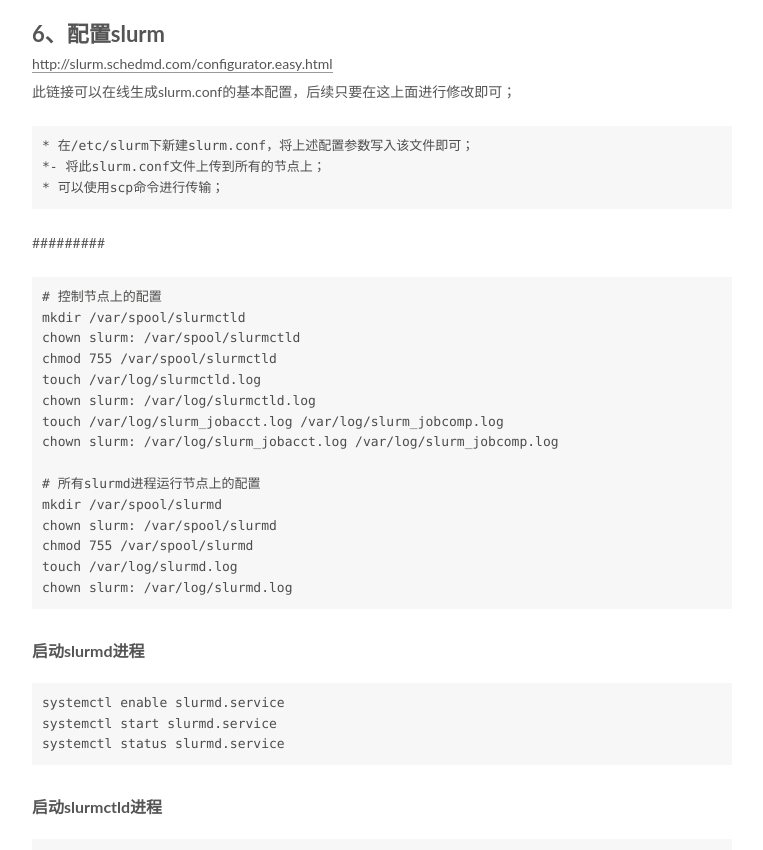
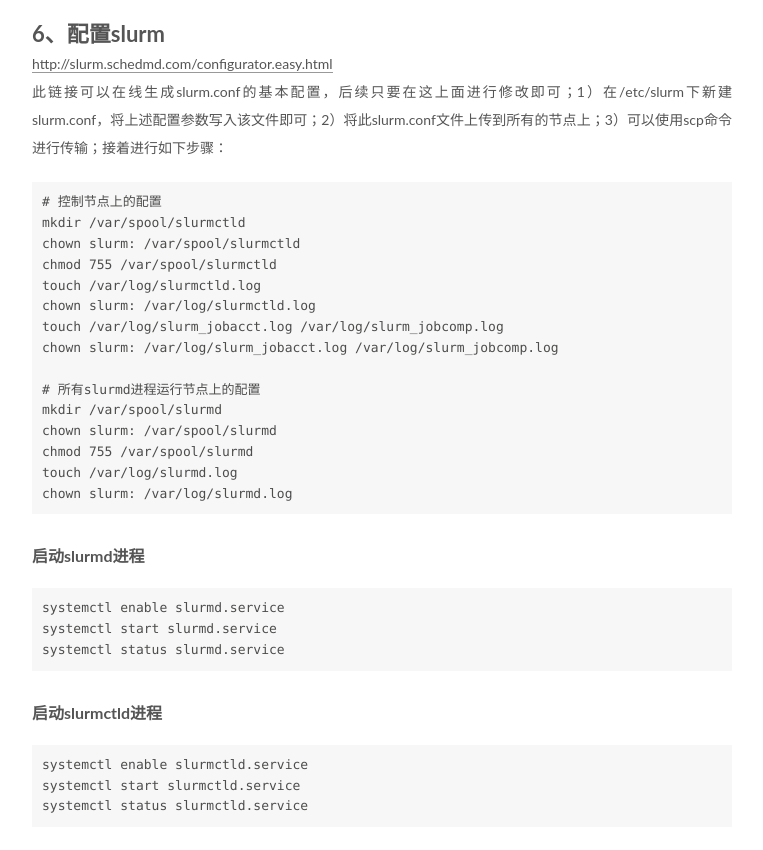
Before and after one commit to Brayden-Lee/Brayden-Lee.github.io, a plain HTML site: page 2018/04/08/slurm/index.html in a window 1280 px wide. Shown: the part 2101-2951 px from the top of the page, without its empty margins (98-861 px from the left). Drawn offline with Linux system fonts and the light colour scheme.

Commit message:
Site updated: 2018-04-12 16:50:37

```diff
--- a/2018/04/08/slurm/index.html
+++ b/2018/04/08/slurm/index.html
@@ -86,7 +86,7 @@
 <meta property="og:site_name" content="Brayden-Lee 博客">
 <meta property="og:description" content="删除失败的安装； 安装MariaDB（数据库）； 创建用户； 安装Munge； 安装Slurm； 配置Slurm； 使用Slurm； 本文以天河上的64个节点为例进行说明：     节点为cn15872-cn15935, IP段为：10.182.170/171.{1..32}  1、删除失败的安装记录yum remove mariadb-server mariadb-devel -y yum r">
 <meta property="og:locale" content="default">
-<meta property="og:updated_time" content="2018-04-12T08:48:55.961Z">
+<meta property="og:updated_time" content="2018-04-12T08:50:23.051Z">
 <meta name="twitter:card" content="summary">
 <meta name="twitter:title" content="Slurm集群管理软件的安装">
 <meta name="twitter:description" content="删除失败的安装； 安装MariaDB（数据库）； 创建用户； 安装Munge； 安装Slurm； 配置Slurm； 使用Slurm； 本文以天河上的64个节点为例进行说明：     节点为cn15872-cn15935, IP段为：10.182.170/171.{1..32}  1、删除失败的安装记录yum remove mariadb-server mariadb-devel -y yum r">
@@ -355,11 +355,7 @@ cd /root/rpmbuild/RPMS/x86_64
 mkdir /slurm/slurm-rpms
 cp *.rpm /slurm/slurm-rpms  [*rpm文件为源码包，实际上就是对这些包进行安装]
 yum --nogpgcheck localinstall *.rpm -y
-</code></pre><h1 id="6、配置slurm"><a href="#6、配置slurm" class="headerlink" title="6、配置slurm"></a><span id="6">6、配置slurm</span></h1><p><a href="http://slurm.schedmd.com/configurator.easy.html" target="_blank" rel="noopener">http://slurm.schedmd.com/configurator.easy.html</a><br>此链接可以在线生成slurm.conf的基本配置，后续只要在这上面进行修改即可；</p>
-<pre><code>* 在/etc/slurm下新建slurm.conf，将上述配置参数写入该文件即可；
-*- 将此slurm.conf文件上传到所有的节点上；
-* 可以使用scp命令进行传输；
-</code></pre><p>#########</p>
+</code></pre><h1 id="6、配置slurm"><a href="#6、配置slurm" class="headerlink" title="6、配置slurm"></a><span id="6">6、配置slurm</span></h1><p><a href="http://slurm.schedmd.com/configurator.easy.html" target="_blank" rel="noopener">http://slurm.schedmd.com/configurator.easy.html</a><br>此链接可以在线生成slurm.conf的基本配置，后续只要在这上面进行修改即可；1）在/etc/slurm下新建slurm.conf，将上述配置参数写入该文件即可；2）将此slurm.conf文件上传到所有的节点上；3）可以使用scp命令进行传输；接着进行如下步骤：</p>
 <pre><code># 控制节点上的配置
 mkdir /var/spool/slurmctld
 chown slurm: /var/spool/slurmctld
--- a/css/main.css
+++ b/css/main.css
@@ -1822,7 +1822,7 @@ pre .javascript .function {
   width: 4px;
   height: 4px;
   border-radius: 50%;
-  background: #5379b5;
+  background: #a7ff0d;
 }
 .links-of-blogroll {
   font-size: 13px;
```
Also changed, not shown: index.html (+1 -5 lines).
